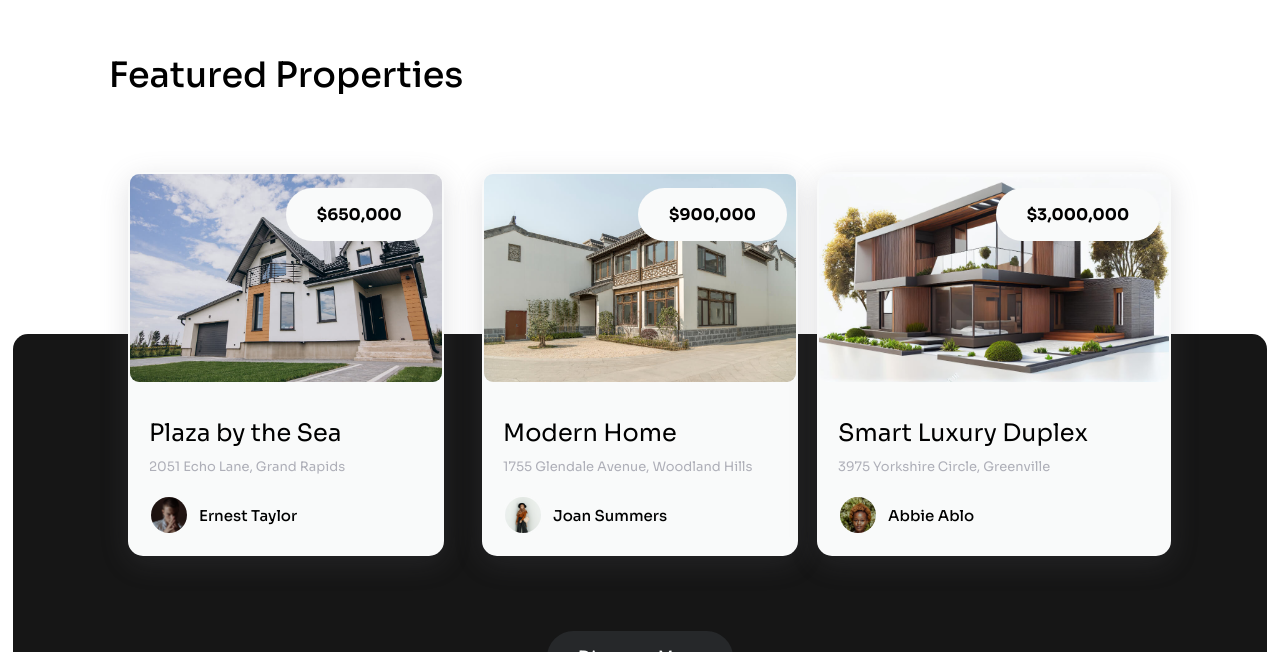
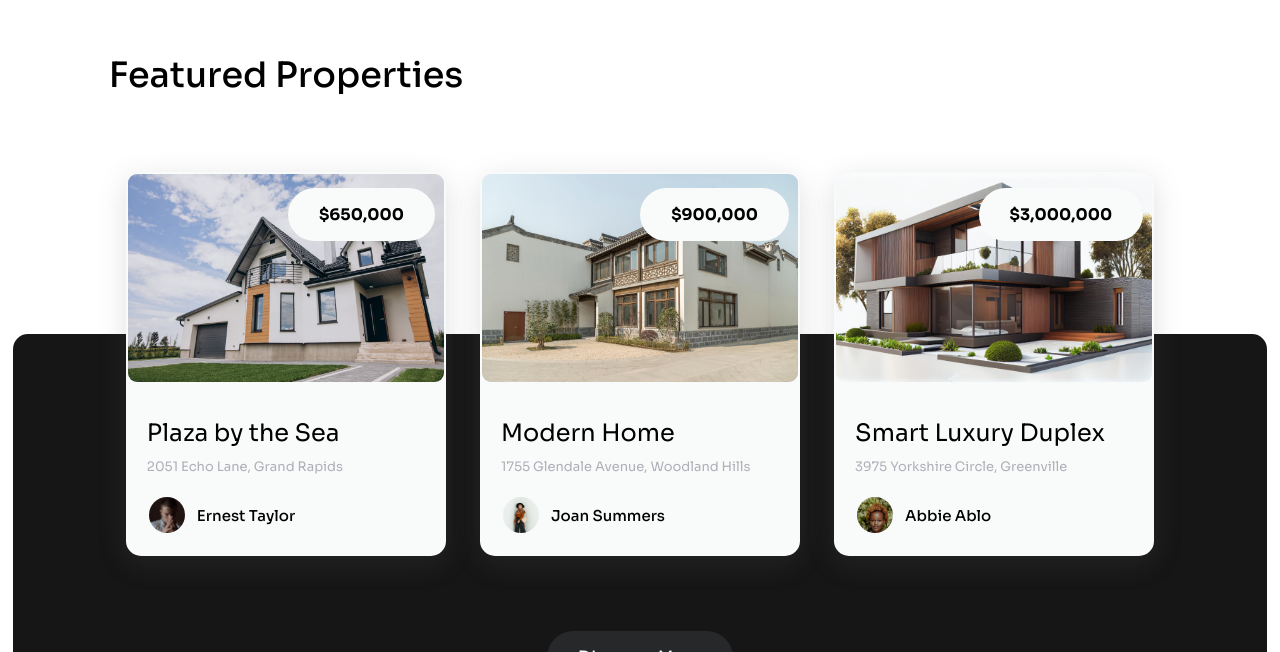
Before and after one commit to PhemiT/domys, a React (Create React App) app: page / in a window 1280 px wide. Shown: the part 1125-1777 px from the top of the page. Built offline with nearby package versions, Linux system fonts and the light colour scheme; a web font is replaced by a local one.

Commit message:
update literally one style

```diff
--- a/src/components/listing/listing.css
+++ b/src/components/listing/listing.css
@@ -1,6 +1,6 @@
 .listing__card {
     height: fit-content;
-    width: 100%;
+    width: 320px;
     background: var(--clr-white);
     border: 1px solid transparent;
     border-radius: 15px;
```
